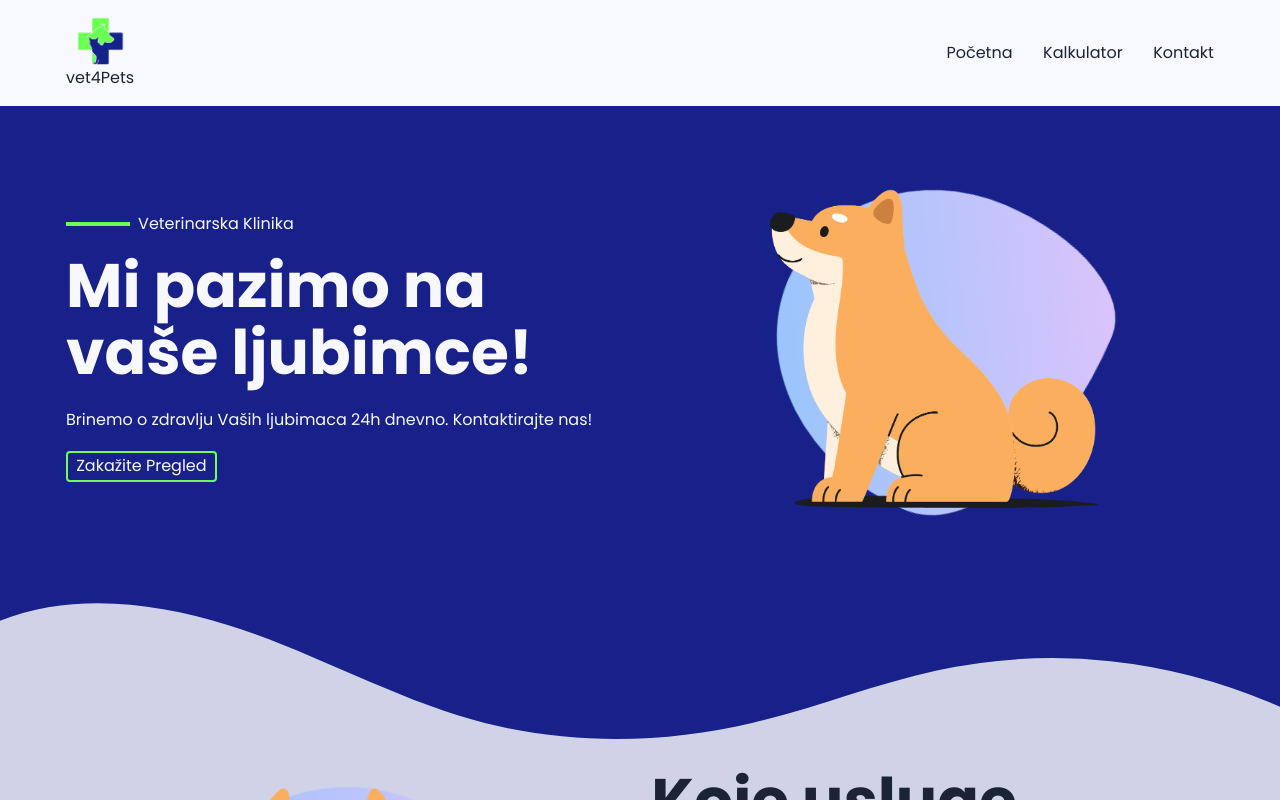
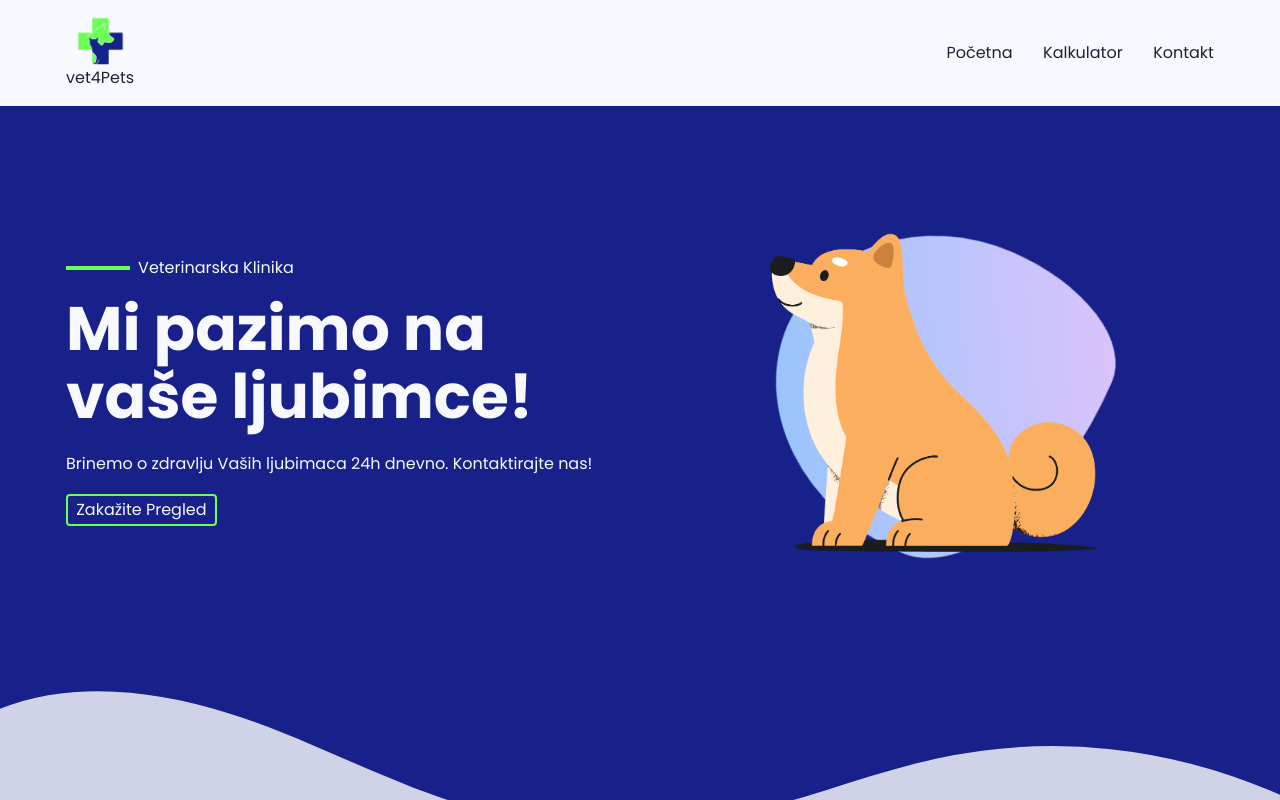
Before and after one commit to vukovicdusan/vet4pets, a Next.js app: page / in a window 1280 px wide. Shown: the top 800 px of the page. Built offline with nearby package versions, Linux system fonts and the light colour scheme.

Commit message:
shapedivider added on hero section top

```diff
--- a/components/AboutMe.jsx
+++ b/components/AboutMe.jsx
@@ -11,7 +11,7 @@
 const AboutMe = () => {
 	return (
 		<div className={styles.background}>
-			<div className={styles.shapeDivider}>
+			<div className={styles.shapedivider}>
 				<svg
 					data-name="Layer 1"
 					xmlns="http://www.w3.org/2000/svg"
--- a/components/Hero.jsx
+++ b/components/Hero.jsx
@@ -51,6 +51,19 @@
 
 	return (
 		<div className={styles.heroBackground}>
+			<div className={styles.shapedivider}>
+				<svg
+					data-name="Layer 1"
+					xmlns="http://www.w3.org/2000/svg"
+					viewBox="0 0 1200 120"
+					preserveAspectRatio="none"
+				>
+					<path
+						d="M985.66,92.83C906.67,72,823.78,31,743.84,14.19c-82.26-17.34-168.06-16.33-250.45.39-57.84,11.73-114,31.07-172,41.86A600.21,600.21,0,0,1,0,27.35V120H1200V95.8C1132.19,118.92,1055.71,111.31,985.66,92.83Z"
+						class="shape-fill"
+					></path>
+				</svg>
+			</div>
 			<Region>
 				<Wrapper>
 					<div className={styles.heroSwitcher}>
--- a/styles/AboutMe.module.css
+++ b/styles/AboutMe.module.css
@@ -13,10 +13,6 @@
 	composes: switcher from "../styles/Switcher.module.css";
 }
 
-/* .switcher > * {
-	flex-basis: calc((30rem - 100%) * 999);
-} */
-
 .stack {
 	composes: stack from "./Stack.module.css";
 }
@@ -24,12 +20,10 @@
 	object-fit: cover;
 }
 
-.shapeDivider {
+.shapedivider {
 	composes: shapedivider from "./ShapeDivider.module.css";
-	/* transform: rotate(0deg); */
 }
 
-.shapeDivider svg path {
+.shapedivider svg path {
 	fill: var(--background-light);
-	/* transform: rotate(180deg); */
 }
--- a/styles/Hero.module.css
+++ b/styles/Hero.module.css
@@ -1,8 +1,10 @@
 .heroBackground {
+	position: relative;
 	background-color: var(--primary);
 }
 .heroSwitcher {
 	composes: switcher from "../styles/Switcher.module.css";
+	padding-block: var(--s3);
 }
 
 .heroStackLeft {
@@ -15,9 +17,18 @@
 	color: var(--text-light);
 }
 
-/* .heroStackLeft h2 {
-	font-size: var(--s5);
-} */
+.shapedivider {
+	composes: shapedivider from "@/styles/ShapeDivider.module.css";
+	/* transform: rotate(0deg); */
+}
+
+.shapedivider svg {
+	height: 50px;
+}
+
+.shapedivider svg path {
+	fill: var(--background-light);
+}
 
 .heroStackLeft div {
 	display: flex;
```
Also changed, not shown: styles/Icon.module.css (deleted).
